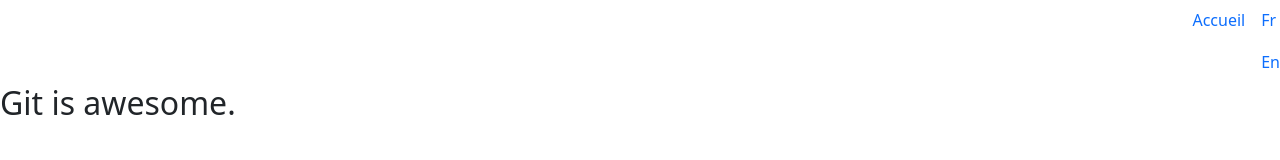
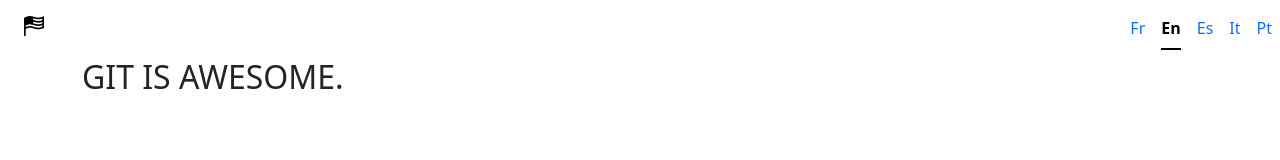
Before and after one commit to florine-desnoues/make-america, a plain HTML site: page anglais.html in a window 1280 px wide. Drawn offline with nearby package versions, Linux system fonts and the light colour scheme; a web font is replaced by a local one.

Commit message:
changement avec le bon html commun- part 1

```diff
--- a/anglais.html
+++ b/anglais.html
@@ -1,23 +1,47 @@
 <!DOCTYPE html>
-<html lang="en">
+<html lang="fr">
 <head>
   <meta charset="UTF-8">
   <meta name="viewport" content="width=device-width, initial-scale=1.0">
+  <title>Anglais</title>
+  <link href="style.css" rel="stylesheet">
   <link href="https://cdn.jsdelivr.net/npm/bootstrap@5.3.0/dist/css/bootstrap.min.css" rel="stylesheet">
-    <title>Anglais</title>
+  <link rel="stylesheet" href="https://cdn-uicons.flaticon.com/uicons-solid-straight/css/uicons-solid-straight.css"> <!-- Lien vers la bibliothèque d'icônes -->
+  <link rel="preconnect" href="https://fonts.googleapis.com">
+  <link rel="preconnect" href="https://fonts.gstatic.com" crossorigin>
+  <link href="https://fonts.googleapis.com/css2?family=Bagel+Fat+One&family=Be+Vietnam+Pro:ital,wght@0,100;0,200;0,300;0,400;0,500;0,600;0,700;0,800;0,900;1,100;1,200;1,300;1,400;1,500;1,600;1,700;1,800;1,900&family=Borel&family=Titillium+Web:ital,wght@0,200;0,300;0,400;0,600;0,700;0,900;1,200;1,300;1,400;1,600;1,700&display=swap" rel="stylesheet">
 </head>
-<body>
-    <ul class="nav nav-underline justify-content-end">
+<body class="background-en">
+
+  <nav class="navbar navbar-custom d-flex align-items-center justify-content-between p-2">
+    <!-- Icône Accueil à gauche -->
+    <a class="navbar-brand ms-3" href="index.html">
+      <i class="fi fi-ss-flag-usa home-icon"></i>
+    </a>
+
+    <!-- Liens de navigation à droite -->
+    <ul class="nav nav-underline justify-content-end nav-right">
       <li class="nav-item">
-          <a class="nav-link" href="index.html">Accueil</a>
+        <a class="nav-link" href="french.html">Fr</a>
       </li>
       <li class="nav-item">
-          <a class="nav-link" href="anglais.html">Fr</a>
-           <a class="nav-link"aria-current="page" href="anglais.html">En</a>
+        <a class="nav-link active" href="anglais.html">En</a>
+      </li>
+      <li class="nav-item">
+        <a class="nav-link" href="espagnol.html">Es</a>
+      </li>
+      <li class="nav-item">
+        <a class="nav-link" href="italien.html">It</a>
+      </li>
+      <li class="nav-item">
+        <a class="nav-link" href="portuguais.html">Pt</a>
       </li>
     </ul>
+  </nav>
+  <div class="container">
+    <h2>GIT IS AWESOME.</h2>
+  </div>
 
   <script src="https://cdn.jsdelivr.net/npm/bootstrap@5.3.0/dist/js/bootstrap.bundle.min.js"></script>
-    <h2>Git is awesome.</h2>
 </body>
 </html>
```
Also changed, not shown: espagnol.html (+31 -8 lines), italien.html (+31 -9 lines). Lines whose indentation alone changed are shown as unchanged.
